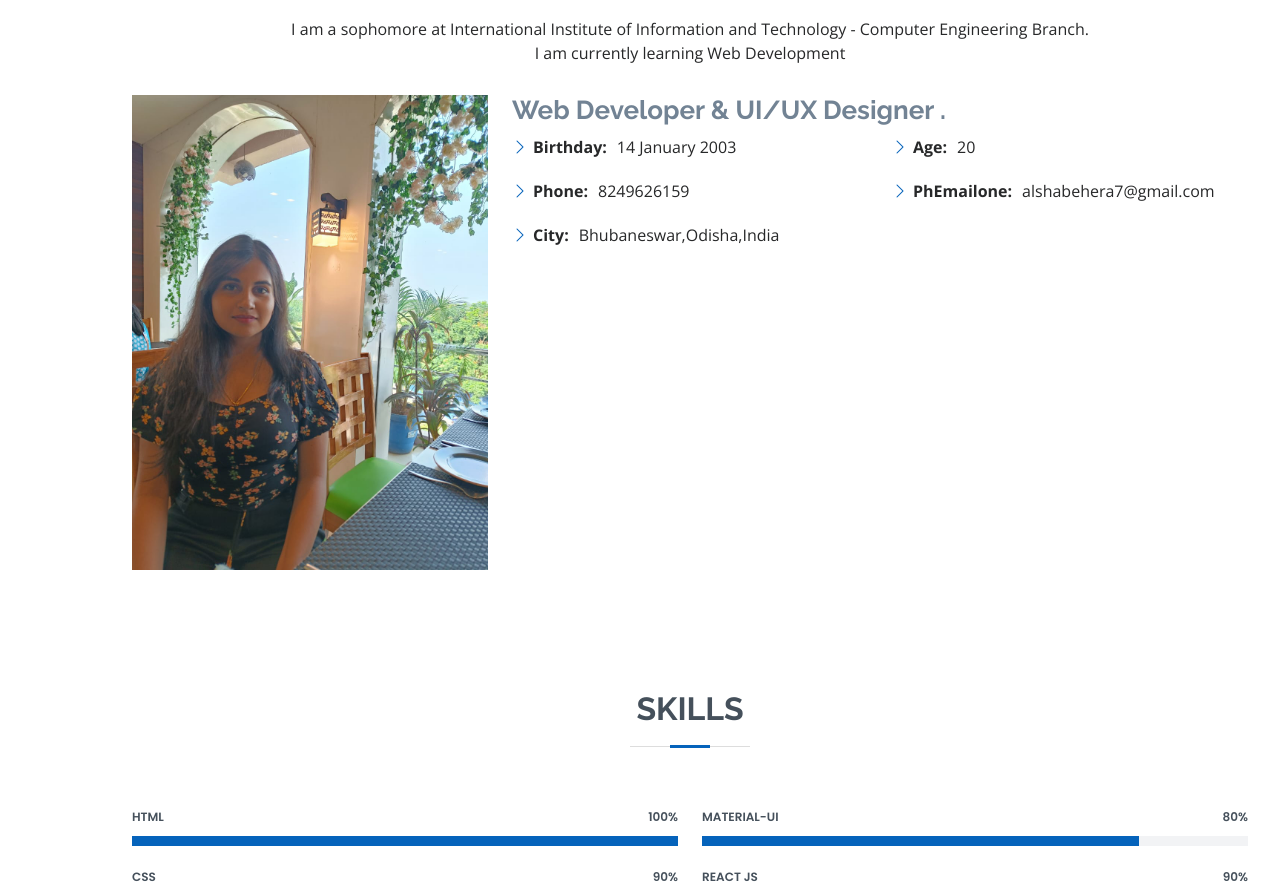
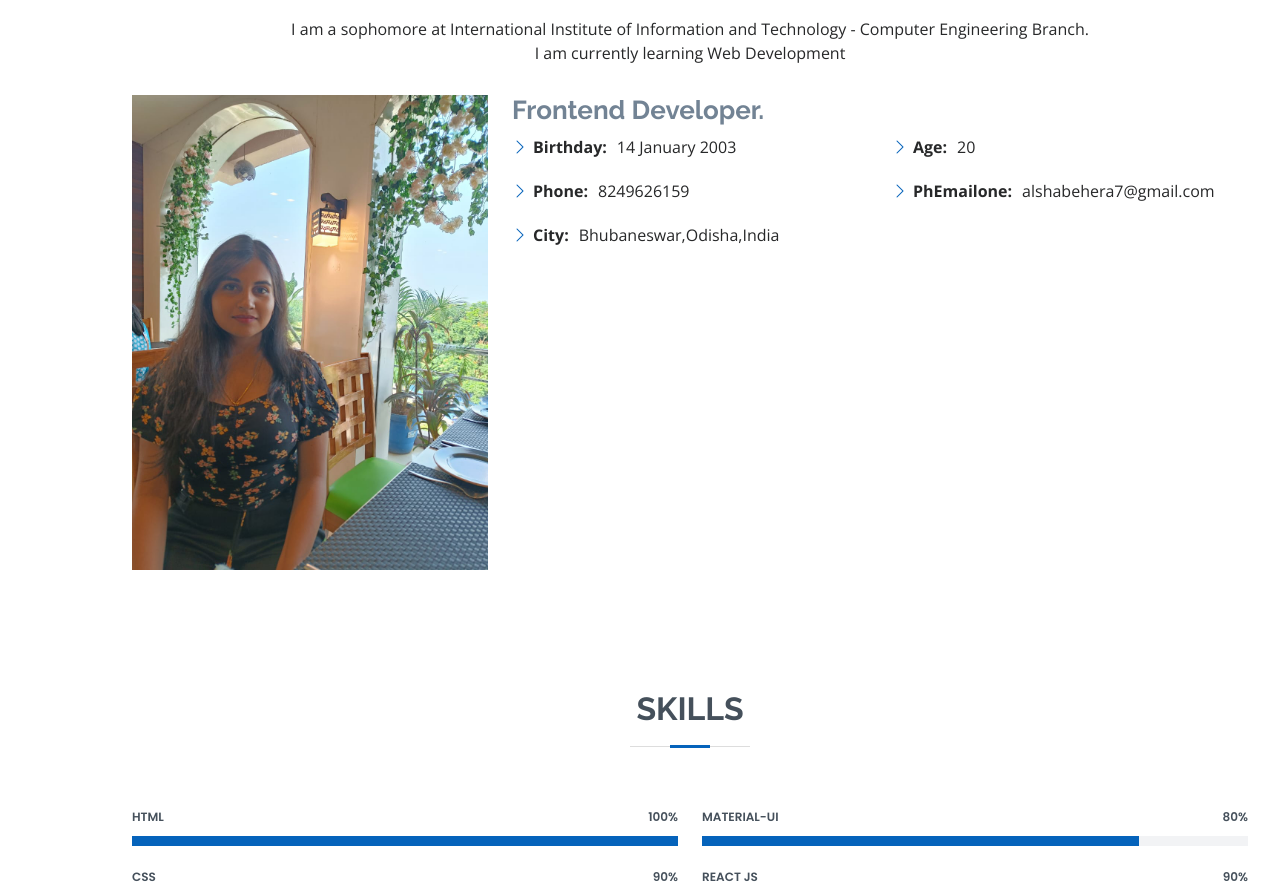
Before and after one commit to alshabehera/MyPortFolio.github.io, a plain HTML site: page index.html in a window 1280 px wide. Shown: the part 921-1816 px from the top of the page. Drawn offline with nearby package versions, Linux system fonts and the light colour scheme.

Commit message:
Update index.html

```diff
--- a/index.html
+++ b/index.html
@@ -78,7 +78,7 @@
             <img src="assets/img/profile-img.jpeg" class="img-fluid" alt="">
           </div>
           <div class="col-lg-8 pt-4 pt-lg-0 content">
-            <h3> Web Developer &amp; UI/UX Designer .</h3>
+            <h3> Frontend Developer.</h3>
 
             <div class="row">
               <div class="col-lg-6">
```
